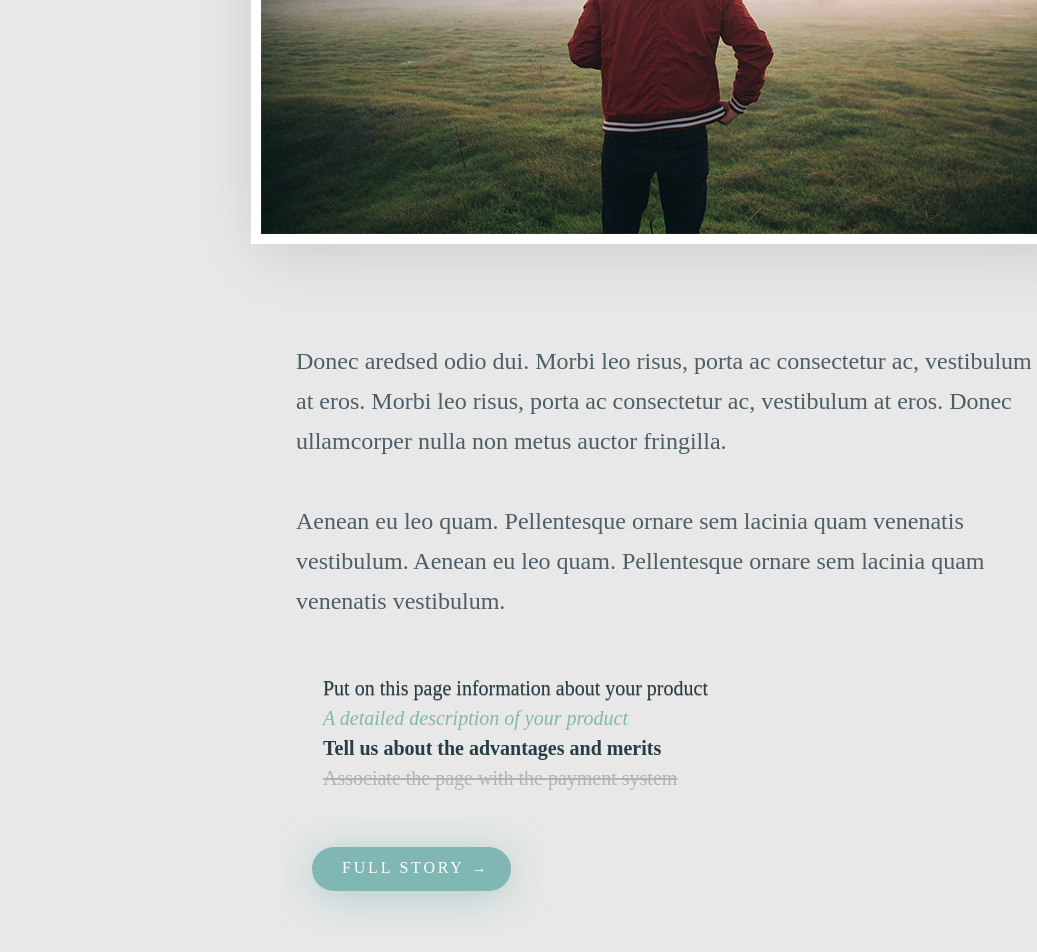
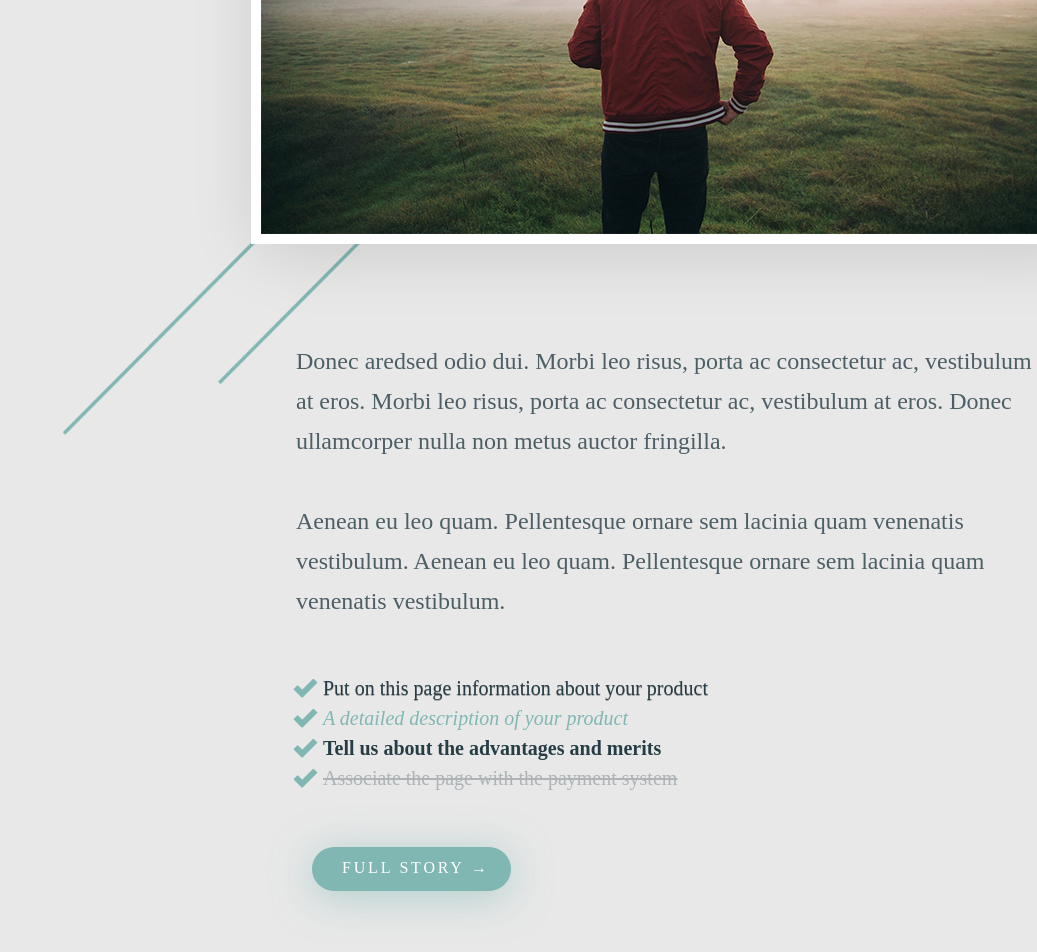
Before and after one commit to ShamilAkhmadyshev/first-site, a plain HTML site: page index.html in a window 1280 px wide. Shown: the part 698-1650 px from the top of the page, without its empty margins (243-1280 px from the left). Drawn offline with Linux system fonts and the light colour scheme.

Commit message:
Update style.css

```diff
--- a/style.css
+++ b/style.css
@@ -50,7 +50,7 @@ padding-left: 200px;
 .d1{
 	width: 1190px;
 	height: 1064px;
-	background: url(../img/Ellipse_1_copy.png)  no-repeat;
+	background: url(Ellipse_1_copy.png)  no-repeat;
 	margin: 106px 0 0 5px;
 	background-position: 100px 65px;
 	background-size: 1000px 900px;
@@ -107,7 +107,7 @@ height: 19px;
 .ul1 li{
 	padding-left: 30px;
 	margin-bottom: 10px;
-	background: url(../img/check_icon.png) left no-repeat;
+	background: url(check_icon.png) left no-repeat;
 }
 .li1 {width: 421px;
 	text-shadow: 0 1px 0 rgba(0, 0, 0, 0.3);
```
